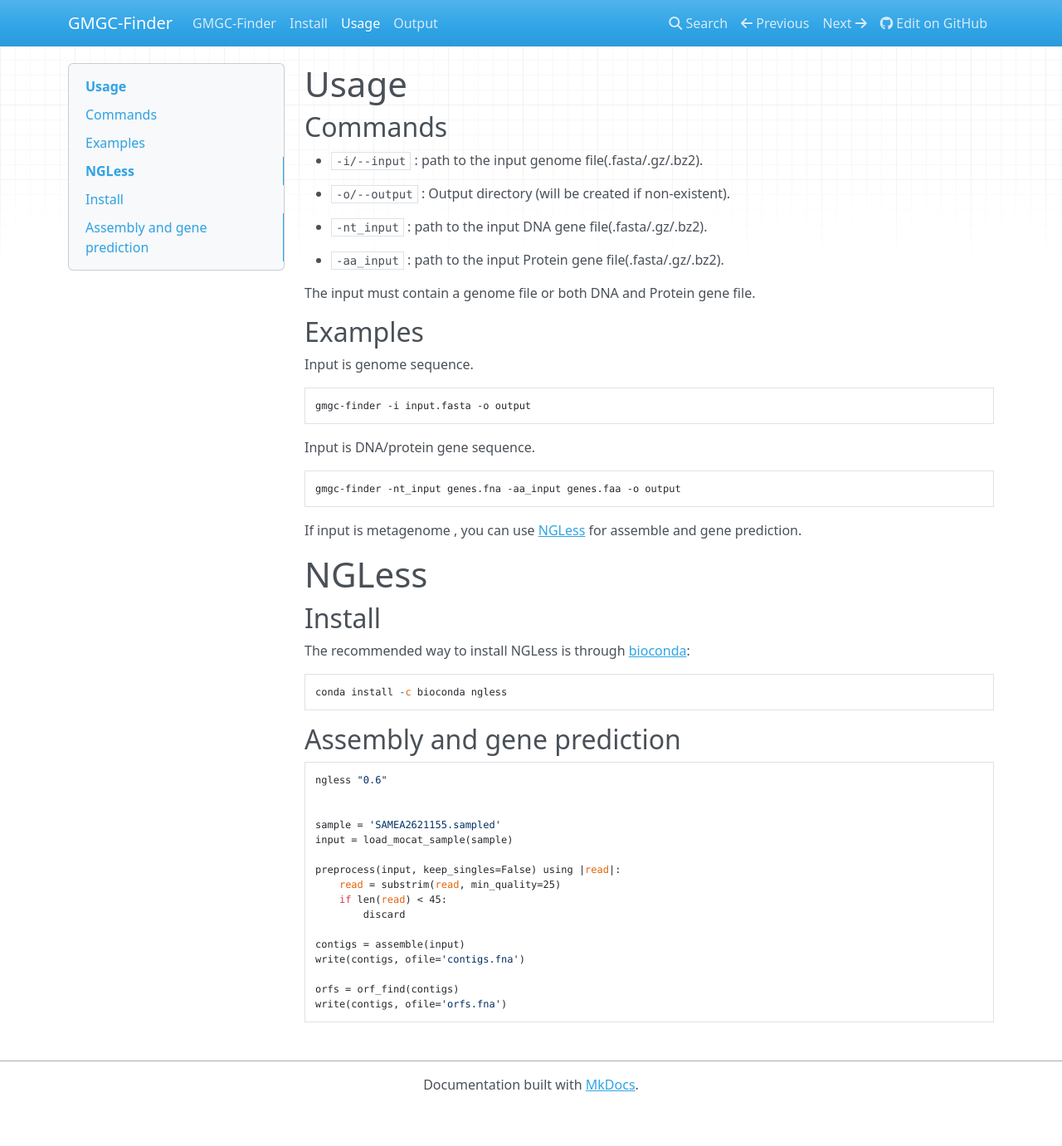
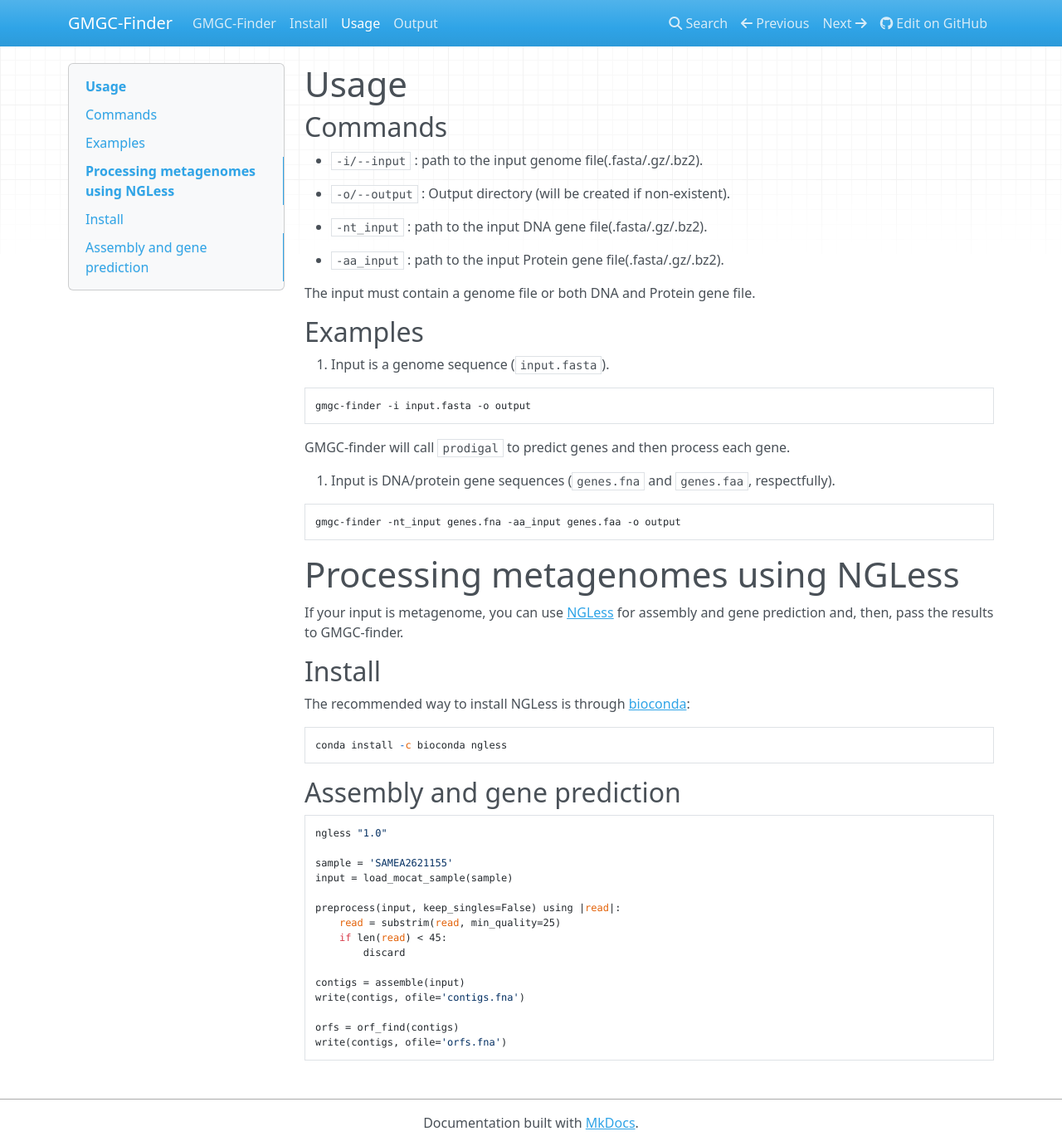
Before and after one commit to BigDataBiology/GMGC-mapper, an MkDocs documentation site: the page built from docs/usage.md, in a window 1280 px wide and 1381 px high. Shown: the whole window at 83% size. Built offline with MkDocs 1.6.1, drawn with Linux system fonts in a browser that asks for light colours; nearby versions of some CDN libraries.

Commit message:
DOC Improve documentation

````diff
--- a/docs/usage.md
+++ b/docs/usage.md
@@ -14,21 +14,27 @@ The input must contain a genome file or both DNA and Protein gene file.
 
 ## Examples
 
-Input is genome sequence.
+1. Input is a genome sequence (`input.fasta`).
 
 ```bash
 gmgc-finder -i input.fasta -o output
 ```
 
-Input is DNA/protein gene sequence.
+GMGC-finder will call `prodigal` to predict genes and then process each gene.
+
+2. Input is DNA/protein gene sequences (`genes.fna` and `genes.faa`,
+   respectfully).
 
 ```bash
 gmgc-finder -nt_input genes.fna -aa_input genes.faa -o output
 ```
 
-If input is metagenome , you can use [NGLess](https://github.com/ngless-toolkit/ngless) for assemble and gene prediction.
+# Processing metagenomes using NGLess
 
-# NGLess
+If your input is metagenome, you can use
+[NGLess](https://github.com/ngless-toolkit/ngless) for assembly and gene
+prediction and, then, pass the results to GMGC-finder.
+
 
 ## Install
 
@@ -41,10 +47,9 @@ conda install -c bioconda ngless
 ## Assembly and gene prediction
 
 ```bash
-ngless "0.6"
+ngless "1.0"
 
-
-sample = 'SAMEA2621155.sampled'
+sample = 'SAMEA2621155'
 input = load_mocat_sample(sample)
 
 preprocess(input, keep_singles=False) using |read|:
````
Also changed, not shown: docs/index.md (+3 -25 lines), docs/install.md (+2 -1 lines).
